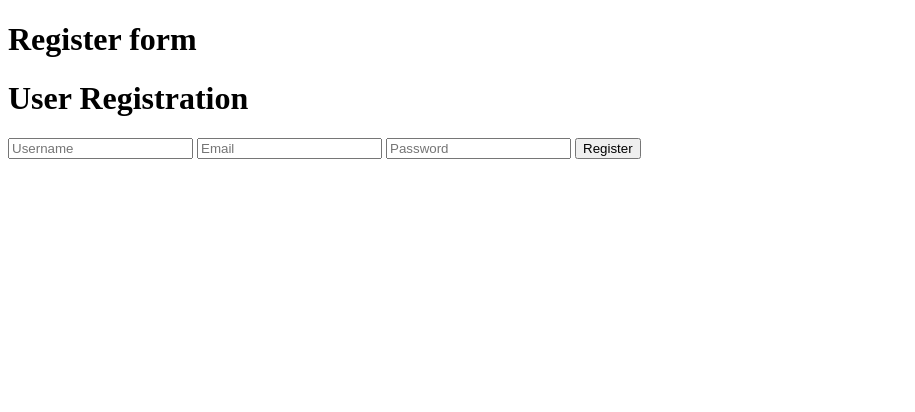
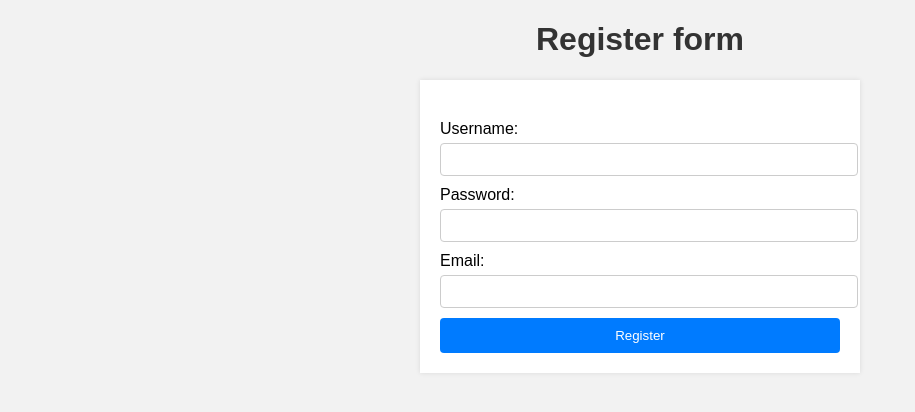
Before and after one commit to Aswath1999/NurseEase, a FastAPI app: page /register in a window 1280 px wide. Shown: the top 412 px of the page, without its empty margins (0-915 px from the left). Run offline with FastAPI, Linux system fonts and the light colour scheme; parts of the project's set-up code (start-up, migrations or seed data) failed here and were passed over.

Commit message:
basic styling

```diff
--- a/Templates/Auth/login.html
+++ b/Templates/Auth/login.html
@@ -2,7 +2,7 @@
 {% block title %}Login Form{% endblock %}
 {% block heading %}Login form{% endblock %}
 {% block content %}
-
+<div id="login-container">
     <form action="/login" method="POST">
         <label for="username">Username:</label>
         <input type="text" id="username" name="username" required>
@@ -12,5 +12,5 @@
         <br>
         <input type="submit" value="Login">
     </form>
-
+</div>
 {% endblock %}
--- a/Templates/Auth/register.html
+++ b/Templates/Auth/register.html
@@ -1,16 +1,19 @@
 {% extends "base.html" %}
-
 {% block title %}Register Form{% endblock %}
-
 {% block heading %}Register form{% endblock %}
-
 {% block content %}
-    <h1>User Registration</h1>
-    <form action="/register" method="POST" enctype="application/x-www-form-urlencoded">
-        <!-- Form fields go here -->
-        <input type="text" name="username" placeholder="Username">
-        <input type="email" name="email" placeholder="Email">
-        <input type="password" name="password" placeholder="Password">
-        <button type="submit">Register</button>
+<div id="register-container">
+    <form action="/register" method="POST">
+        <label for="username">Username:</label>
+        <input type="text" id="username" name="username" required>
+        <br>
+        <label for="password">Password:</label>
+        <input type="password" id="password" name="password" required>
+        <br>
+        <label for="email">Email:</label>
+        <input type="email" id="email" name="email" required>
+        <br>
+        <input type="submit" value="Register">
     </form>
+</div>
 {% endblock %}
--- a/Templates/base.html
+++ b/Templates/base.html
@@ -2,7 +2,8 @@
 <html>
 <head>
     <title>{% block title %}{% endblock %}</title>
-    <link rel="stylesheet" href="/static/styles.css">
+    <link rel="stylesheet" href="{{ url_for('static', path='/styles.css') }}">
+
 
 
 </head>
@@ -12,6 +13,6 @@
         {% block content %}{% endblock %}
     </div>
 
-<script src="/static/script.js"></script>
+
 </body>
 </html>
--- a/static/script.js
+++ b/static/script.js
@@ -0,0 +1,160 @@
+
+// Access the data passed from the template
+console.log(dayLabels);
+console.log(dayO2Levels);
+console.log(dayHeartRates);
+
+// Rest of the JavaScript code goes here...
+
+
+// Create the chart for the particular day
+const dayChart = document.getElementById('dayChart');
+const chartTypeSelect = document.getElementById('chartType');
+let currentChartType = chartTypeSelect.value;
+updateDayChart();
+
+// Update both the day chart and the overall chart
+function updateCharts() {
+    currentChartType = chartTypeSelect.value;
+    updateDayChart();
+    updateOverallChart();
+}
+
+// Create the day chart with the specified type
+function createDayChart(chartType) {
+    const data = [];
+    let yData = [];
+
+    if (chartType === 'o2') {
+        // Oxygen Levels
+        yData = dayO2Levels;
+        data.push({
+            x: dayLabels,
+            y: yData,
+            type: 'scatter',
+            line: { color: 'rgba(75, 192, 192, 1)' },
+            name: 'Oxygen Levels',
+        });
+    } else if (chartType === 'hr') {
+        // Heart Rate
+        yData = dayHeartRates;
+        data.push({
+            x: dayLabels,
+            y: yData,
+            type: 'scatter',
+            line: { color: 'rgba(255, 0, 0, 1)' },
+            name: 'Heart Rate',
+        });
+    }
+
+    const layout = {
+        title: 'Day Chart',
+        xaxis: {
+            title: 'Time',
+            type: 'date',
+        },
+        yaxis: {
+            title: 'Value',
+        },
+    };
+
+    Plotly.newPlot(dayChart, data, layout);
+}
+
+// Calculate the overall trend by taking the average of vital signs for each day
+const overallLabels = [];
+const overallO2LevelsAvg = [];
+const overallHeartRatesAvg = [];
+
+// Group the vital signs by day
+const groupedByDayO2 = groupByDay(dayLabels, dayO2Levels);
+const groupedByDayHR = groupByDay(dayLabels, dayHeartRates);
+
+// Calculate the average oxygen level and heart rate for each day
+for (const [date, o2Levels] of Object.entries(groupedByDayO2)) {
+    const avgO2Level = calculateAverage(o2Levels);
+    overallLabels.push(date);
+    overallO2LevelsAvg.push(avgO2Level);
+}
+
+for (const [date, heartRates] of Object.entries(groupedByDayHR)) {
+    const avgHeartRate = calculateAverage(heartRates);
+    overallHeartRatesAvg.push(avgHeartRate);
+}
+
+// Create the overall chart for the specified type
+const overallChart = document.getElementById('overallChart');
+let currentChartTypeOverall = chartTypeSelect.value;
+updateOverallChart();
+
+// Create the day chart with the specified type
+function createOverallChart(chartType) {
+    const data = [];
+    let yData = [];
+
+    if (chartType === 'o2') {
+        // Oxygen Levels
+        yData = overallO2LevelsAvg;
+        data.push({
+            x: overallLabels,
+            y: yData,
+            type: 'scatter',
+            line: { color: 'rgba(75, 192, 192, 1)' },
+            name: 'Oxygen Levels',
+        });
+    } else if (chartType === 'hr') {
+        // Heart Rate
+        yData = overallHeartRatesAvg;
+        data.push({
+            x: overallLabels,
+            y: yData,
+            type: 'scatter',
+            line: { color: 'rgba(255, 0, 0, 1)' },
+            name: 'Heart Rate',
+        });
+    }
+
+    const layout = {
+        title: 'Overall Trend',
+        xaxis: {
+            title: 'Date',
+            type: 'date',
+        },
+        yaxis: {
+            title: 'Average Value',
+        },
+    };
+
+    Plotly.react(overallChart, data, layout);
+}
+
+// Helper function to group the data by day
+function groupByDay(labels, data) {
+    const groupedData = {};
+    for (let i = 0; i < labels.length; i++) {
+        const label = labels[i];
+        const value = data[i];
+        const day = label.substring(0, 10); // Extract the date part from the timestamp
+        if (!groupedData[day]) {
+            groupedData[day] = [];
+        }
+        groupedData[day].push(value);
+    }
+    return groupedData;
+}
+
+// Helper function to calculate the average of an array of numbers
+function calculateAverage(numbers) {
+    const sum = numbers.reduce((a, b) => a + b, 0);
+    return sum / numbers.length;
+}
+
+// Update the day chart based on the selected type
+function updateDayChart() {
+    createDayChart(currentChartType);
+}
+
+// Update the overall chart based on the selected type
+function updateOverallChart() {
+    createOverallChart(currentChartType);
+}
--- a/static/styles.css
+++ b/static/styles.css
@@ -0,0 +1,195 @@
+/* General styles */
+body {
+    font-family: Arial, sans-serif;
+    margin: 0;
+    padding: 0;
+    background-color: #f2f2f2;
+}
+
+.container {
+    max-width: 800px;
+    margin: 0 auto;
+    padding: 20px;
+    background-color: #fff;
+    box-shadow: 0 0 5px rgba(0, 0, 0, 0.1);
+}
+
+h1, h2 {
+    color: #333;
+}
+
+ul {
+    list-style-type: none;
+    padding: 0;
+    margin: 0;
+}
+
+li {
+    margin-bottom: 10px;
+}
+
+a {
+    color: #007bff;
+    text-decoration: none;
+}
+
+a:hover {
+    text-decoration: underline;
+}
+/* General styles */
+body {
+    font-family: Arial, sans-serif;
+    margin: 0;
+    padding: 0;
+    background-color: #f2f2f2;
+}
+
+#patients-container {
+    max-width: 800px;
+    margin: 0 auto;
+    padding: 20px;
+    background-color: #fff;
+    box-shadow: 0 0 5px rgba(0, 0, 0, 0.1);
+}
+
+#patients-container h1 {
+    color: #333;
+}
+
+#patients-list {
+    list-style-type: none;
+    padding: 0;
+    margin: 0;
+}
+
+.patient-item {
+    margin-bottom: 10px;
+}
+
+.patient-name {
+    font-weight: bold;
+}
+
+.view-link {
+    color: #007bff;
+    text-decoration: none;
+}
+
+.view-link:hover {
+    text-decoration: underline;
+}
+
+/* Responsive styles */
+@media screen and (max-width: 600px) {
+    #patients-container {
+        padding: 10px;
+    }
+}
+
+#dayChart, #overallChart {
+    margin-top: 20px;
+}
+
+#dropdownOverall {
+    margin-top: 10px;
+}
+
+#chartType {
+    padding: 5px;
+}
+
+/* Responsive styles */
+@media screen and (max-width: 600px) {
+    .container {
+        padding: 10px;
+    }
+}
+
+
+/*Login styles */
+#login-container {
+    max-width: 400px;
+    margin: 0 auto;
+    padding: 20px;
+    background-color: #fff;
+    box-shadow: 0 0 5px rgba(0, 0, 0, 0.1);
+}
+
+h1 {
+    color: #333;
+    text-align: center;
+}
+
+form {
+    margin-top: 20px;
+}
+
+form label {
+    display: block;
+    margin-bottom: 5px;
+}
+
+form input[type="text"],
+form input[type="password"] form input[type="email"]{
+    width: 100%;
+    padding: 8px;
+    margin-bottom: 10px;
+    border: 1px solid #ccc;
+    border-radius: 4px;
+}
+
+form input[type="submit"] {
+    width: 100%;
+    padding: 10px;
+    background-color: #007bff;
+    color: #fff;
+    border: none;
+    border-radius: 4px;
+    cursor: pointer;
+}
+
+form input[type="submit"]:hover {
+    background-color: #0056b3;
+}
+
+/* Responsive styles */
+@media screen and (max-width: 600px) {
+    #login-container {
+        padding: 10px;
+    }
+}
+
+#register-container {
+    max-width: 400px;
+    margin: 0 auto;
+    padding: 20px;
+    background-color: #fff;
+    box-shadow: 0 0 5px rgba(0, 0, 0, 0.1);
+}
+
+/* Responsive styles */
+@media screen and (max-width: 600px) {
+    #register-container {
+        padding: 10px;
+    }
+}
+
+form input[type="text"],
+form input[type="password"],
+form input[type="email"] {
+    width: 100%;
+    padding: 8px;
+    margin-bottom: 10px;
+    border: 1px solid #ccc;
+    border-radius: 4px;
+}
+
+form input[type="submit"] {
+    width: 100%;
+    padding: 10px;
+    background-color: #007bff;
+    color: #fff;
+    border: none;
+    border-radius: 4px;
+    cursor: pointer;
+}
```
Also changed, not shown: Templates/patients/allpatients.html (+10 -8 lines), Templates/patients/patient.html (+10 -150 lines). Lines whose indentation alone changed are shown as unchanged.
